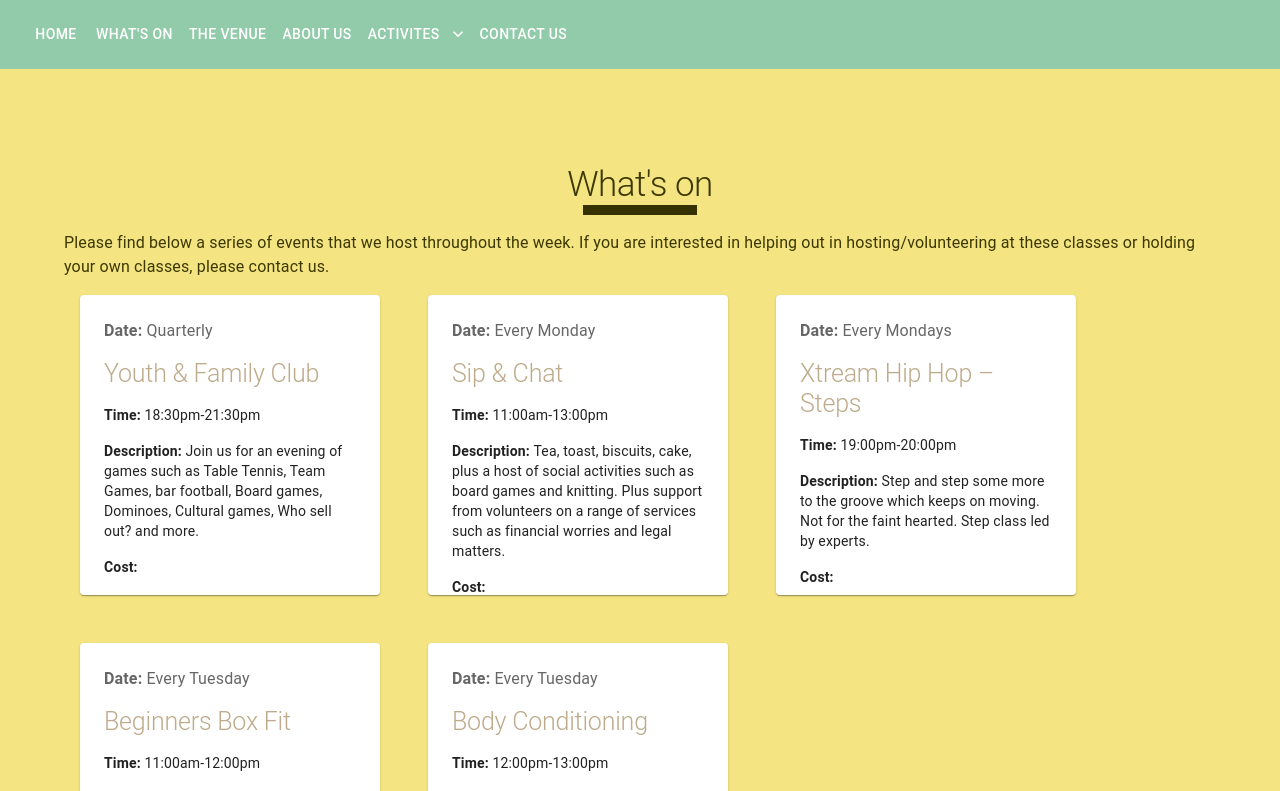
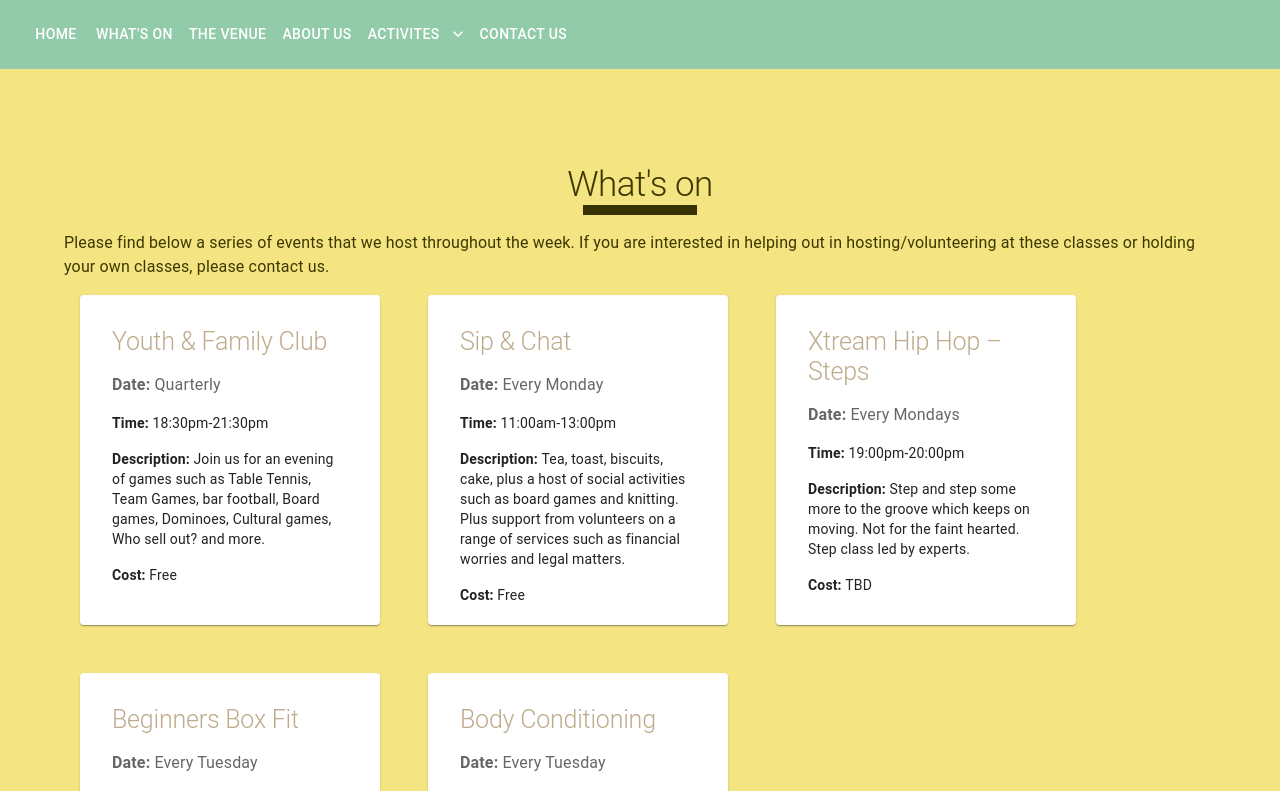
Before and after one commit to Lizzie-tech/rainbowcc, a React (Vite) app: page /whatson in a window 1280 px wide. Shown: the top 791 px of the page. Built offline with nearby package versions, Linux system fonts and the light colour scheme.

Commit message:
format tweaks

```diff
--- a/src/components/Footer/index.jsx
+++ b/src/components/Footer/index.jsx
@@ -104,7 +104,10 @@ function Footer() {
 					<Tooltip title="Follow us on Instagram">
 						<Link href="https://www.instagram.com/rainbowcommunitycentre?igsh=MWZlbDRrbWFqMmxidQ==">
 							<IconButton aria-label="instagram link">
-								<InstagramIcon sx={{ color: "#3A4B40" }} />
+								<InstagramIcon
+									fontsize="large"
+									sx={{ color: "#3A4B40" }}
+								/>
 							</IconButton>
 						</Link>
 					</Tooltip>
@@ -112,7 +115,10 @@ function Footer() {
 					<Tooltip title="Follow us on Facebook">
 						<Link href="https://www.facebook.com/profile.php?id=61566871442491">
 							<IconButton aria-label="facebook link">
-								<Facebook sx={{ color: "#3A4B40" }} />
+								<Facebook
+									fontsize="large"
+									sx={{ color: "#3A4B40" }}
+								/>
 							</IconButton>
 						</Link>
 					</Tooltip>
--- a/src/pages/WhatsOn/index.jsx
+++ b/src/pages/WhatsOn/index.jsx
@@ -50,7 +50,7 @@ function WhatsOn() {
 			time: "12:00pm-13:00pm",
 			description:
 				"A High energy, full-body workout class that combines cardio and resistance training.",
-			Cost: "Free",
+			cost: "Free",
 		},
 	];
 	return (
@@ -95,17 +95,13 @@ function WhatsOn() {
 					{events.map((event) => (
 						<Grid lg={4}>
 							<Card
-								sx={{ padding: 1, margin: 2, width: "300px", height: "300px" }}
+								sx={{ padding: 2, margin: 2, width: "300px", height: "330px" }}
 							>
 								<CardContent>
 									<Stack
 										direction="column"
 										spacing={2}
 									>
-										<Typography color="text.secondary">
-											<b>Date: </b>
-											{event.date}
-										</Typography>
 										<Typography
 											sx={{ fontSize: 25 }}
 											color="#BEAB8B"
@@ -114,7 +110,10 @@ function WhatsOn() {
 										>
 											{event.name}
 										</Typography>
-
+										<Typography color="text.secondary">
+											<b>Date: </b>
+											{event.date}
+										</Typography>
 										<Typography variant="body2">
 											<b>Time: </b>
 											{event.time}
@@ -125,7 +124,7 @@ function WhatsOn() {
 										</Typography>
 										<Typography variant="body2">
 											<b>Cost: </b>
-											{event.Cost}
+											{event.cost}
 										</Typography>
 									</Stack>
 								</CardContent>
```
